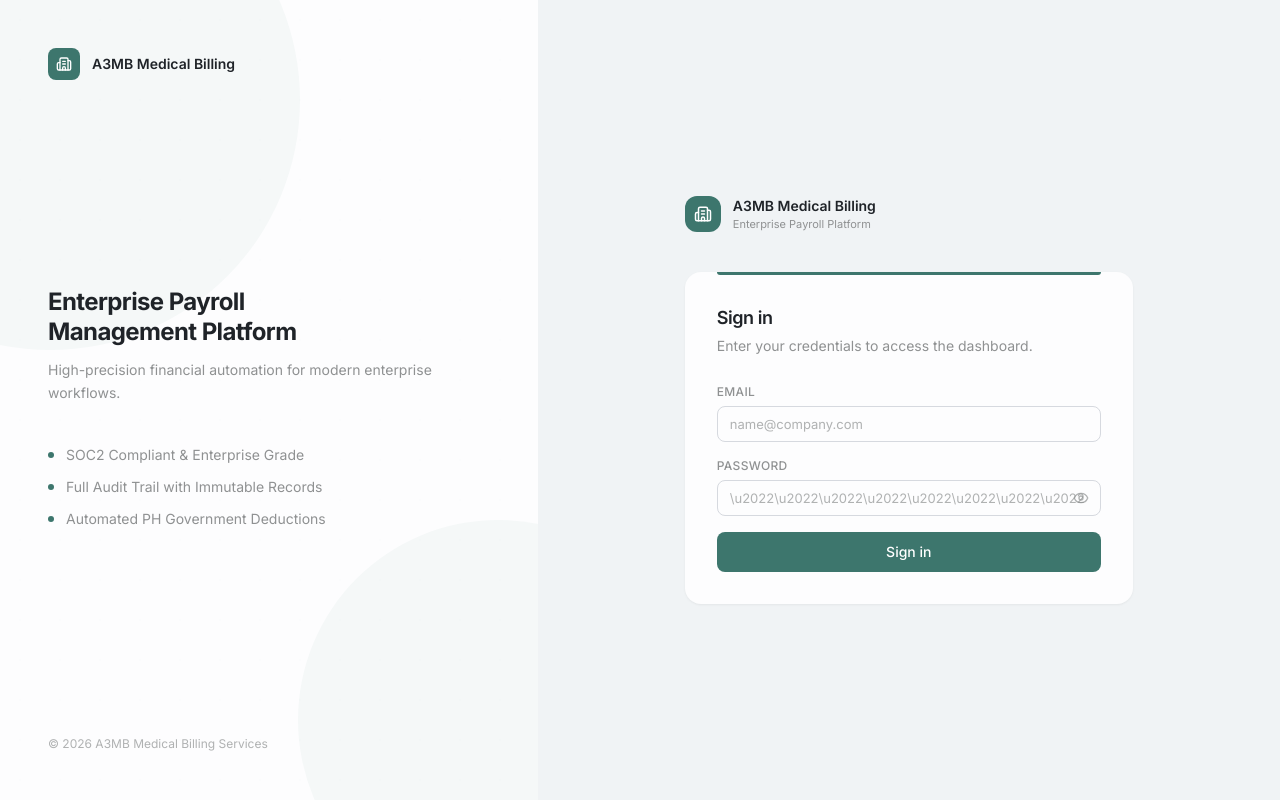
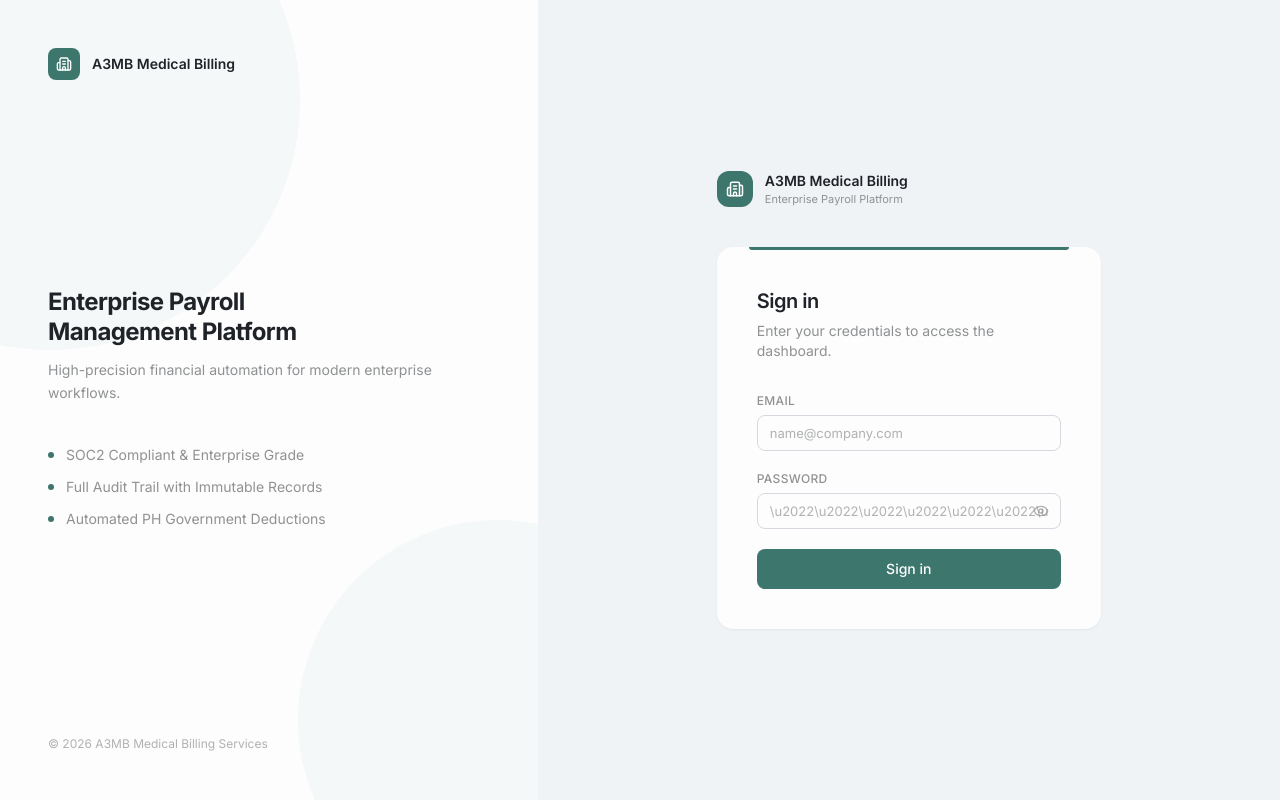
Before and after one commit to Zayt023/Payroll, a Next.js app: page /login in a window 1280 px wide. Built offline with nearby package versions, Linux system fonts and the light colour scheme; no server answers.

Commit message:
Increase card padding, input/button height, form spacing

```diff
--- a/src/app/login/page.tsx
+++ b/src/app/login/page.tsx
@@ -31,18 +31,18 @@ function LoginForm() {
   }
 
   return (
-    <form onSubmit={handleSubmit} className="space-y-4">
+    <form onSubmit={handleSubmit} className="space-y-5">
       <div className="form-group">
         <label htmlFor="email" className="text-xs font-semibold tracking-wide uppercase" style={{ color: "var(--text-secondary)" }}>Email</label>
         <input id="email" name="email" type="email" value={email} onChange={(e) => setEmail(e.target.value)}
-          placeholder="name@company.com" required autoComplete="email" className="input" />
+          placeholder="name@company.com" required autoComplete="email" className="input h-11" />
       </div>
 
       <div className="form-group">
         <label htmlFor="password" className="text-xs font-semibold tracking-wide uppercase" style={{ color: "var(--text-secondary)" }}>Password</label>
         <div className="relative">
           <input id="password" name="password" type={showPassword ? "text" : "password"} value={password} onChange={(e) => setPassword(e.target.value)}
-            placeholder="\u2022\u2022\u2022\u2022\u2022\u2022\u2022\u2022" required autoComplete="current-password" className="input pr-10" />
+            placeholder="\u2022\u2022\u2022\u2022\u2022\u2022\u2022\u2022" required autoComplete="current-password" className="input h-11 pr-10" />
           <button type="button" onClick={() => setShowPassword(!showPassword)}
             className="absolute right-3 top-1/2 -translate-y-1/2 transition-opacity" style={{ color: "var(--text-muted)" }}>
             {showPassword ? <EyeOff className="h-4 w-4" /> : <Eye className="h-4 w-4" />}
@@ -50,7 +50,7 @@ function LoginForm() {
         </div>
       </div>
 
-      <button type="submit" disabled={loading} className="btn btn-primary btn-lg w-full justify-center text-sm h-10">
+      <button type="submit" disabled={loading} className="btn btn-primary btn-lg w-full justify-center text-sm h-11">
         {loading && <Loader2 className="h-4 w-4 animate-spin" />}
         {loading ? "Signing in\u2026" : "Sign in"}
       </button>
@@ -101,7 +101,7 @@ export default function LoginPage() {
       </div>
 
       <div className="flex-1 flex flex-col justify-center items-center p-6 lg:p-12" style={{ background: "var(--surface-sunken)" }}>
-        <div className="w-full max-w-md">
+        <div className="w-full max-w-sm">
           <div className="flex items-center gap-3 mb-10">
             <div className="flex h-9 w-9 items-center justify-center rounded-lg" style={{ background: "#3d766d", color: "#fff" }}>
               <Building2 className="h-[18px] w-[18px]" />
@@ -112,15 +112,15 @@ export default function LoginPage() {
             </div>
           </div>
 
-          <div className="relative rounded-2xl p-8" style={{
+          <div className="relative rounded-2xl p-10" style={{
             background: "var(--surface-base)",
             boxShadow: "0 1px 3px rgba(0,0,0,0.04), 0 1px 2px rgba(0,0,0,0.02)"
           }}>
             <div className="absolute top-0 left-8 right-8 h-[3px] rounded-b-full" style={{ background: "#3d766d" }} />
 
-            <div className="mb-7">
-              <h2 className="text-lg font-semibold tracking-tight" style={{ color: "var(--text-primary)" }}>Sign in</h2>
-              <p className="text-sm mt-1" style={{ color: "var(--text-secondary)" }}>Enter your credentials to access the dashboard.</p>
+            <div className="mb-8">
+              <h2 className="text-xl font-semibold tracking-tight" style={{ color: "var(--text-primary)" }}>Sign in</h2>
+              <p className="text-sm mt-1.5" style={{ color: "var(--text-secondary)" }}>Enter your credentials to access the dashboard.</p>
             </div>
 
             <Suspense fallback={null}>
```
